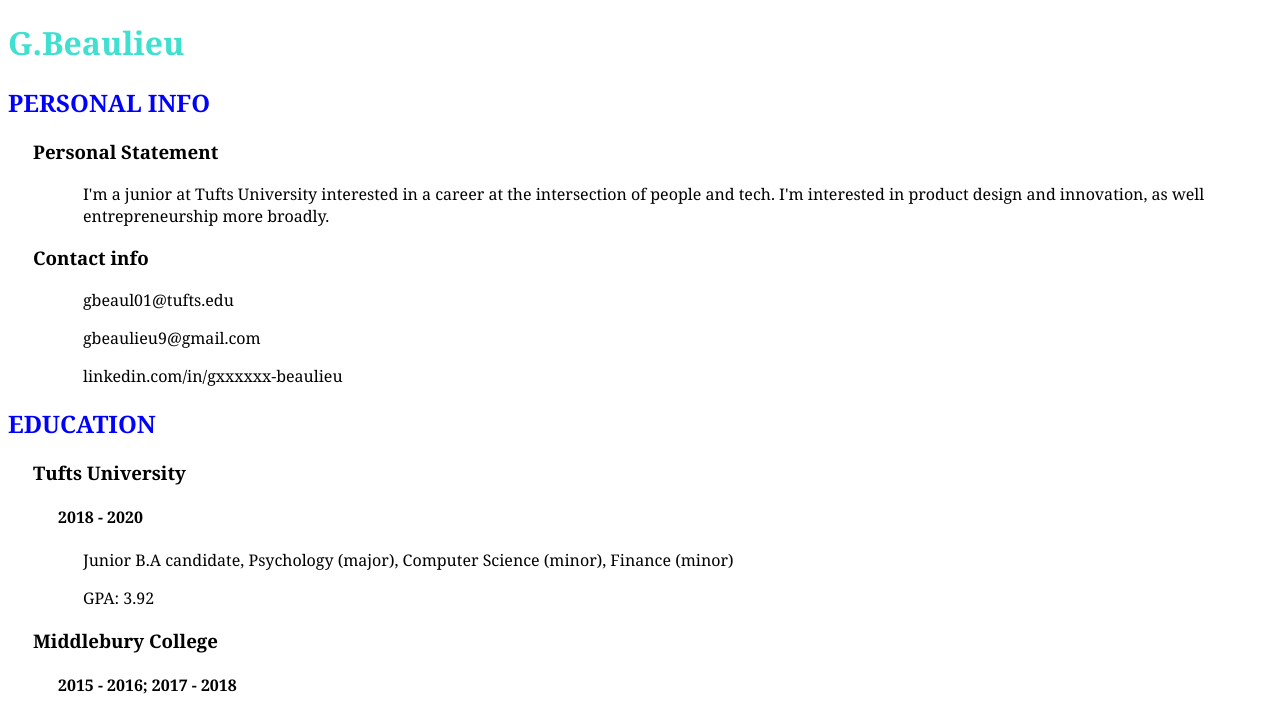
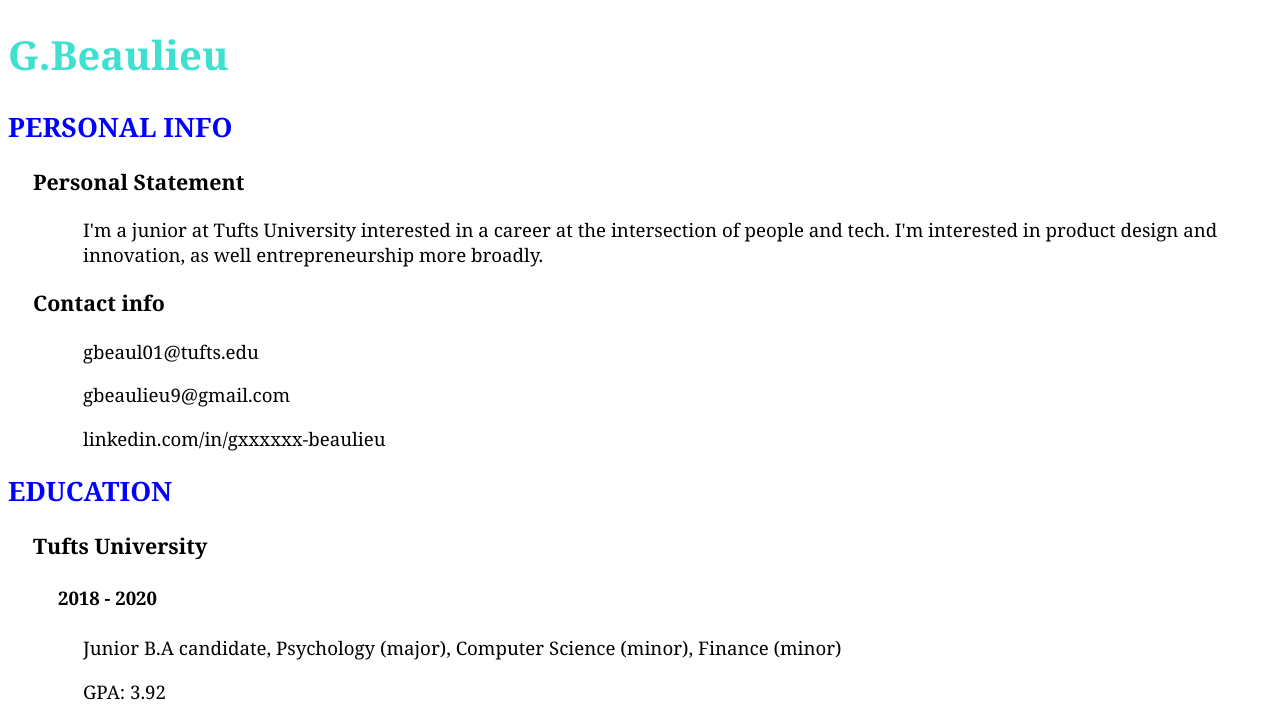
Before and after one commit to gab57/.github.io, a plain HTML site: page resume.html in a window 1280 px wide. Shown: the top 715 px of the page. Drawn offline with Linux system fonts and the light colour scheme.

Commit message:
adding units to font sizes in stylesheet

```diff
--- a/index-bio-resume.css
+++ b/index-bio-resume.css
@@ -5,32 +5,32 @@
     color: turquoise;
     font-family: Cambria, Cochin, Georgia, Times, 'Times New Roman', serif;
     font-weight: Bold;
-    font-size: 30
+    font-size: 30pt;
 }
 
 h2 {
     text-align: center;
     color: blue;
     font-family: Cambria, Cochin, Georgia, Times, 'Times New Roman', serif;
-    font-size: 26
+    font-size: 20pt;
 }
 
 h3 {
     text-align: center;
     font-family: Cambria, Cochin, Georgia, Times, 'Times New Roman', serif;
-    font-size: 24;
+    font-size: 16pt;
 }
 
 h4 {
     text-align: center;
     font-family: Cambria, Cochin, Georgia, Times, 'Times New Roman', serif;
-    font-size: 24;
+    font-size: 14pt;
 }
 
 p {
     text-align: center;
     font-family: Cambria, Cochin, Georgia, Times, 'Times New Roman', serif;
-    font-size: 22;
+    font-size: 14pt;
 }
 
 img {
```
